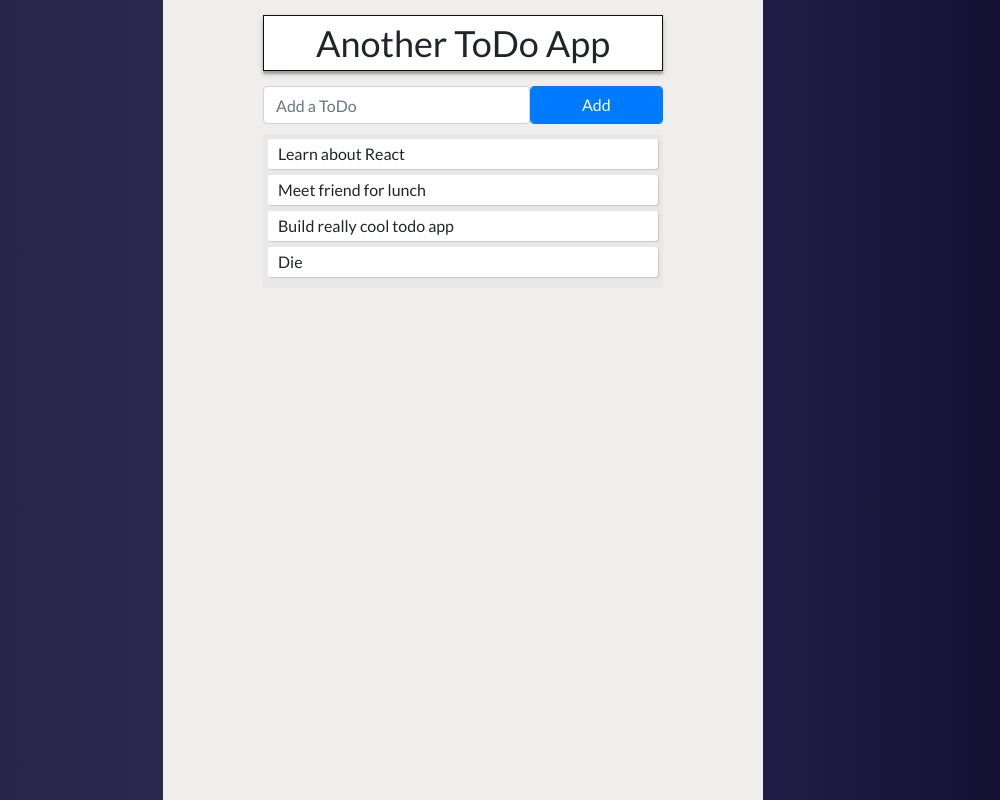
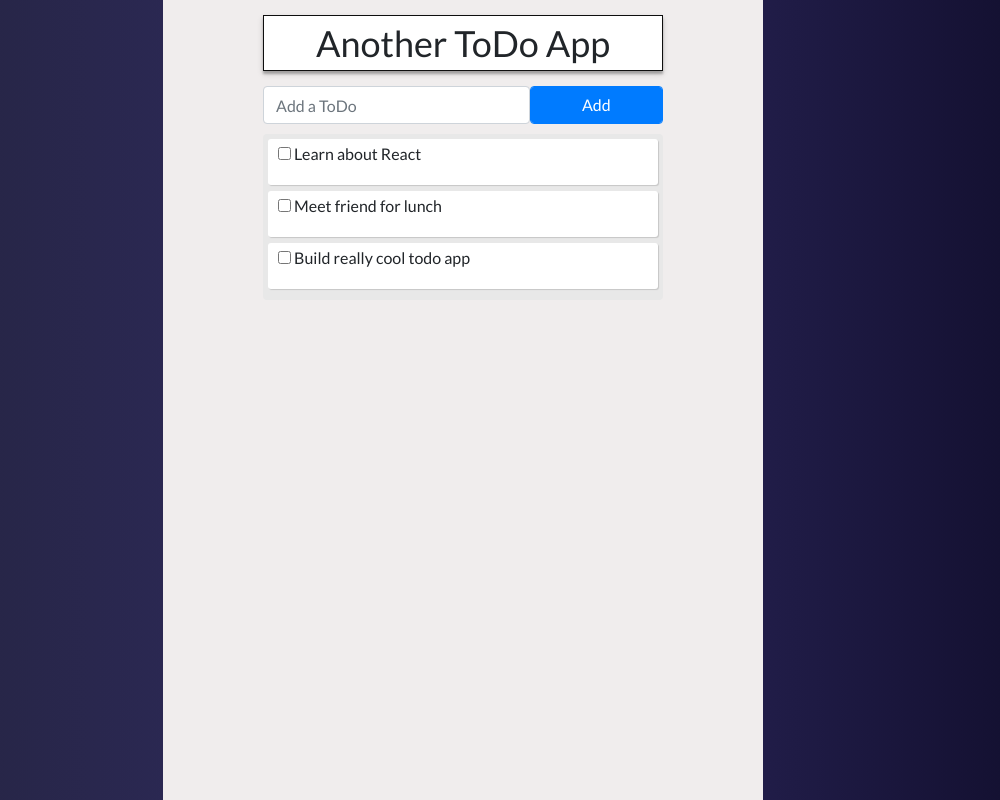
Before and after one commit to rajrajhans/react-todo-functional, a React (Create React App) app: page / in a window 1280 px wide. Shown: the whole page, without its empty margins (177-1177 px from the left). Built offline with nearby package versions, Linux system fonts and the light colour scheme.

Commit message:
Added markComplete function

```diff
--- a/src/App.css
+++ b/src/App.css
@@ -63,4 +63,8 @@
 .todo:hover{
   background: #dbdbdb;
 }
+
+.todo-text{
+  margin-left:0;
+}
 /*TODOLIST STYLE END*/
--- a/src/App.js
+++ b/src/App.js
@@ -5,14 +5,37 @@ import Todos from "./Todos";
 
 function App() {
     const [todos, setTodos] = useState([
-        { text: "Learn about React"},
-        { text: "Meet friend for lunch" },
-        { text: "Build really cool todo app" },
-        { text: "Die" }
+        {
+            id:1,
+            text: "Learn about React",
+            isCompleted: false
+        },
+        {
+            id:2,
+            text: "Meet friend for lunch",
+            isCompleted: false
+        },
+        {
+            id:3,
+            text: "Build really cool todo app",
+            isCompleted: false
+        }
     ]);
 
-    const addTodo = (todo) =>{
+    const addTodo = (todo) => {
         setTodos([...todos, {text:todo}] );
+    };
+
+    const markComplete = (index) => {
+        const newTodos = [...todos];
+        newTodos[index].isCompleted = !newTodos[index].isCompleted;
+        setTodos(newTodos);
+    };
+
+    const editTitle = (index, title) => {
+        const newTodos = [...todos];
+        newTodos[index].text = title;
+        setTodos(newTodos);
     };
 
     return (
@@ -21,7 +44,7 @@ function App() {
               <div className="app">
                   <div className="todoform">
                       <TodoForm addTodo={addTodo} />
-                      <Todos todos={todos} />
+                      <Todos todos={todos} markComplete={markComplete} editTitle={editTitle}/>
                   </div>
               </div>
           </div>
--- a/src/Todos.js
+++ b/src/Todos.js
@@ -1,20 +1,23 @@
 import React from 'react';
 
-const Todos = ({todos}) => {
+const Todos = ({todos, markComplete, editTitle}) => {
     return (
         <div className={"todo-list"}>
                 {
                     todos.map((todo, index) => (
-                        <Todo todo={todo} key={index} index={index}/>
+                        <Todo todo={todo} key={index} index={index} markComplete={markComplete} editTitle={editTitle}/>
                     ))
                 }
         </div>
     );
 };
 
-const Todo = ({todo}) =>(
+const Todo = ({todo, index, markComplete, editTitle}) =>(
     <div className="todo">
-        {todo.text}
+        <p style={{textDecoration : todo.isCompleted ? "line-through" : ""}}>
+            <input type={"checkbox"} onChange={() => markComplete(index)} name={"completed"} id={todo.id}/>{' '}
+            {todo.text}
+        </p>
     </div>
 );
 
```
